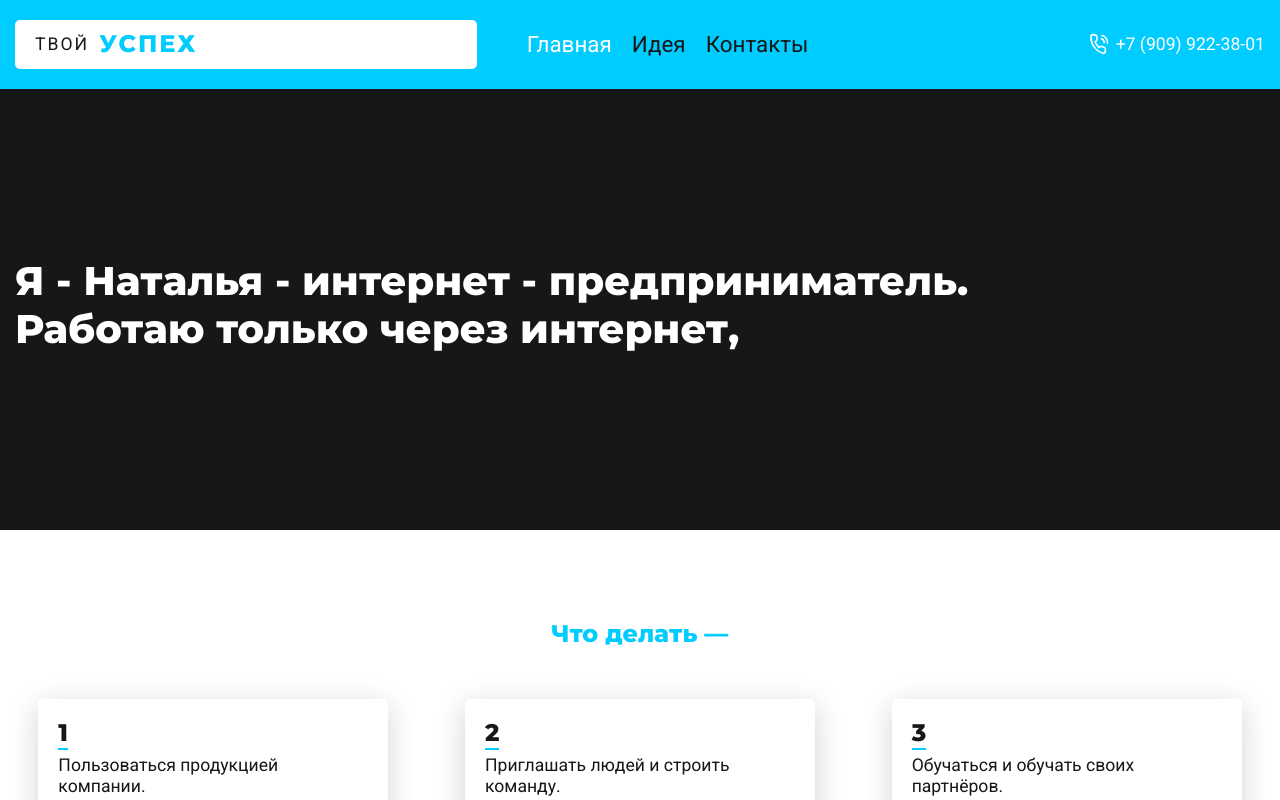
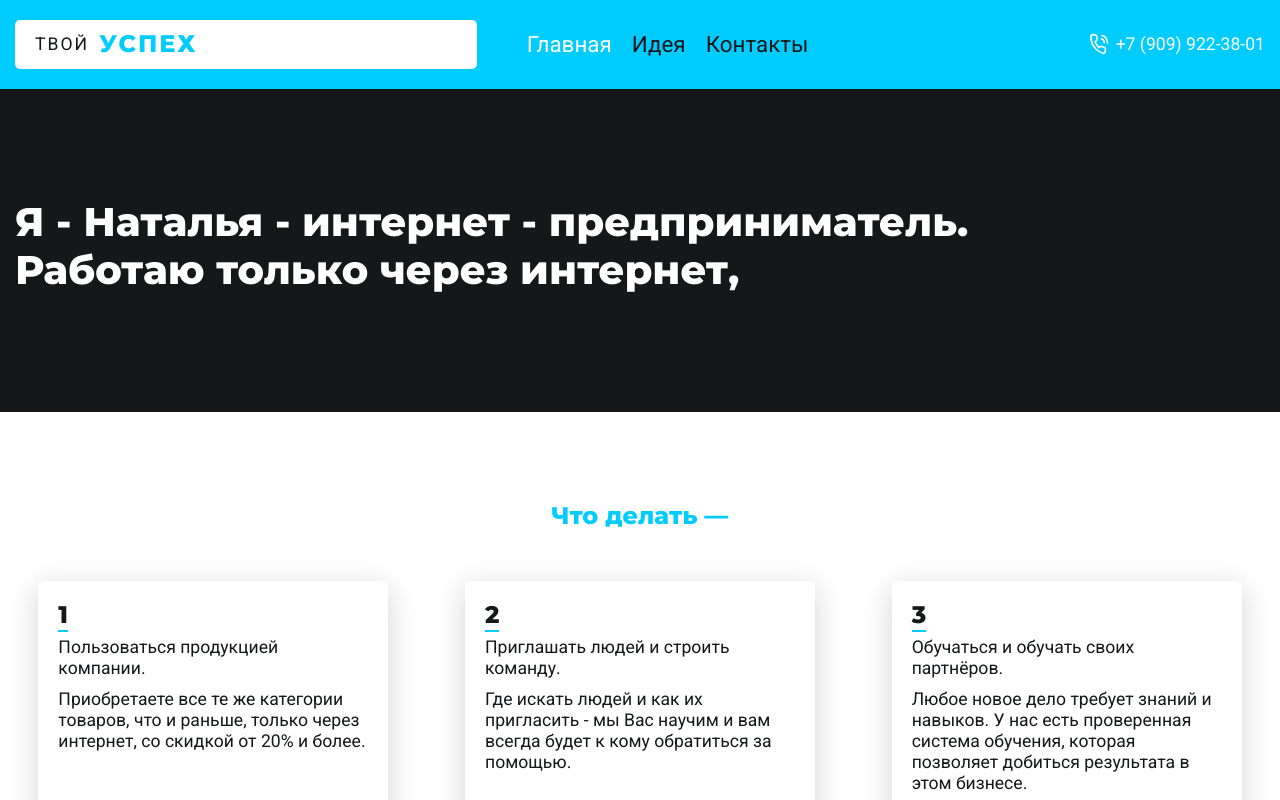
Before and after one commit to Binatik/your-success, a React app: page / in a window 1280 px wide. Shown: the top 800 px of the page. Built offline with nearby package versions, Linux system fonts and the light colour scheme.

Commit message:
фикс меню, доработан печатающий текст

```diff
--- a/src/components/UI/Burger.jsx
+++ b/src/components/UI/Burger.jsx
@@ -89,6 +89,7 @@ Burger.Burger = styled.div`
     display: block;
     width: 45px;
     height: 45px;
+    z-index: 5;
   }
 `;
 
--- a/src/components/UI/Logo.jsx
+++ b/src/components/UI/Logo.jsx
@@ -16,7 +16,7 @@ const Logo = ({ title, toTitle }) => {
 };
 
 Logo.Logo = styled.a`
-  z-index: 3;
+  z-index: 5;
   margin: 10px 50px 10px 0;
   letter-spacing: 2px;
   text-transform: uppercase;
--- a/src/components/UI/Printing.jsx
+++ b/src/components/UI/Printing.jsx
@@ -3,7 +3,8 @@ import styled from "styled-components";
 
 import { Container } from "@src/store/styled/components";
 
-const Title = styled.pre`
+const TitleHidden = styled.pre`
+  opacity: 0;
   font-family: "Montserrat", sans-serif;
   color: ${props => props.color};
   white-space: pre-wrap;
@@ -13,11 +14,16 @@ const Title = styled.pre`
   font-size: 2.5rem;
 `;
 
+const Title = styled(TitleHidden)`
+  position: absolute;
+  opacity: 1;
+`;
+
 const FlexContainer = styled(Container)`
+  position: relative;
   display: flex;
   flex-direction: column;
   justify-content: center;
-  min-height: 450px;
 `;
 
 const Printing = ({ bg, color, texts, children }) => {
@@ -60,6 +66,9 @@ const Printing = ({ bg, color, texts, children }) => {
     <>
       <Printing.Printing bg={bg}>
         <FlexContainer>
+          {texts.map(text => (
+            <TitleHidden>{text}</TitleHidden>
+          ))}
           <Title color={color} ref={textRef}></Title>
           {children}
         </FlexContainer>
@@ -69,6 +78,7 @@ const Printing = ({ bg, color, texts, children }) => {
 };
 
 Printing.Printing = styled.div`
+  padding: 60px 0;
   background-color: ${props => props.bg};
 `;
 
```
